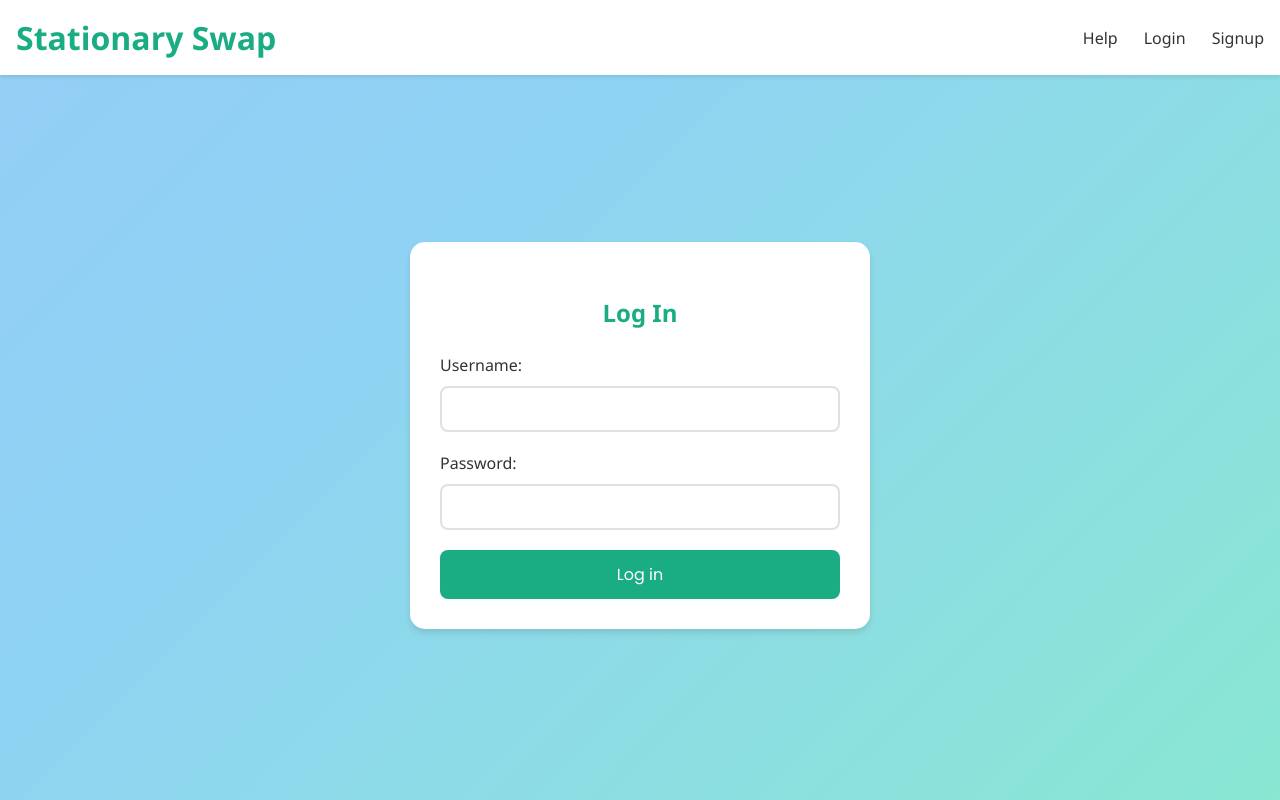
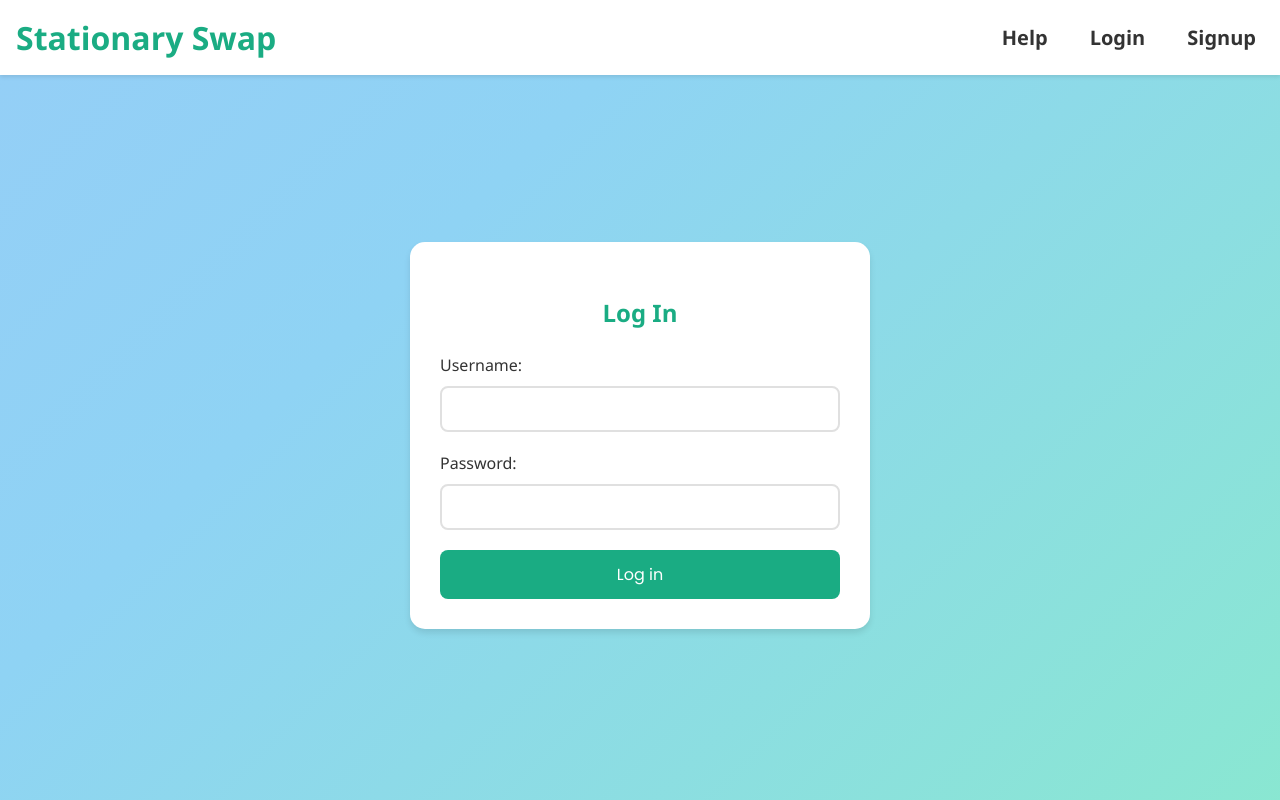
Before and after one commit to shanmukhsingampalli/Swap, a React (Vite) app in the folder frontend/: page /login in a window 1280 px wide. Built offline with nearby package versions, Linux system fonts and the light colour scheme.

Commit message:
Refactor MotionLink component to use motion.div for improved animation handling

```diff
--- a/frontend/src/components/Navbar.jsx
+++ b/frontend/src/components/Navbar.jsx
@@ -119,13 +119,14 @@ function Navbar() {
   );
 }
 
-const MotionLink = motion(Link);
-
-const StyledMotionLink = ({ to, children }) => (
-  <MotionLink
-    to={to}
+// ✅ Reusable animated Link component (motion)
+const MotionLink = ({ to, children }) => (
+  <motion.div
     whileHover={{ scale: 1.1, color: "#1aac83" }}
     transition={{ type: "spring", stiffness: 300 }}
+  >
+    <Link
+      to={to}
       style={{
         fontWeight: "bold",
         fontSize: "clamp(1rem, 2vw, 1.25rem)",
@@ -136,7 +137,8 @@ const StyledMotionLink = ({ to, children }) => (
       }}
     >
       {children}
-  </MotionLink>
+    </Link>
+  </motion.div>
 );
 
 export default Navbar;
```
Lines whose indentation alone changed are shown as unchanged.
